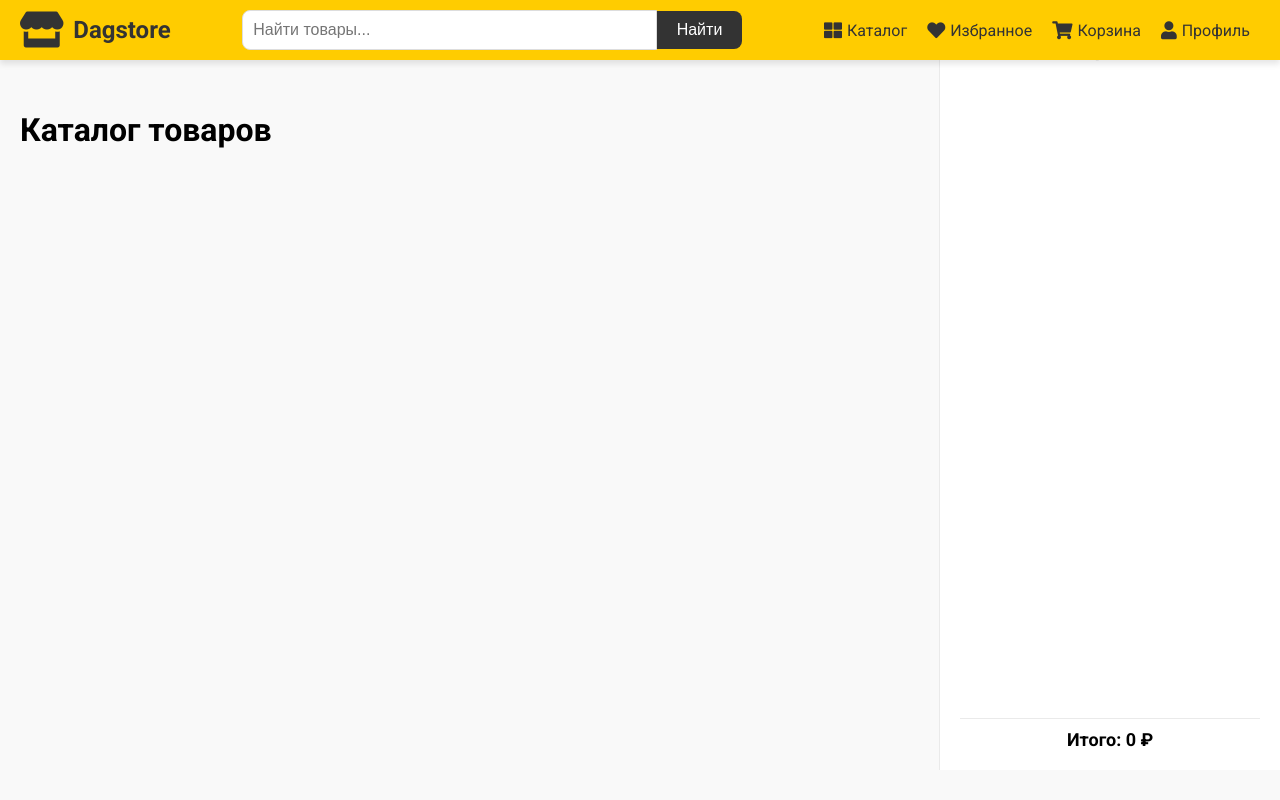
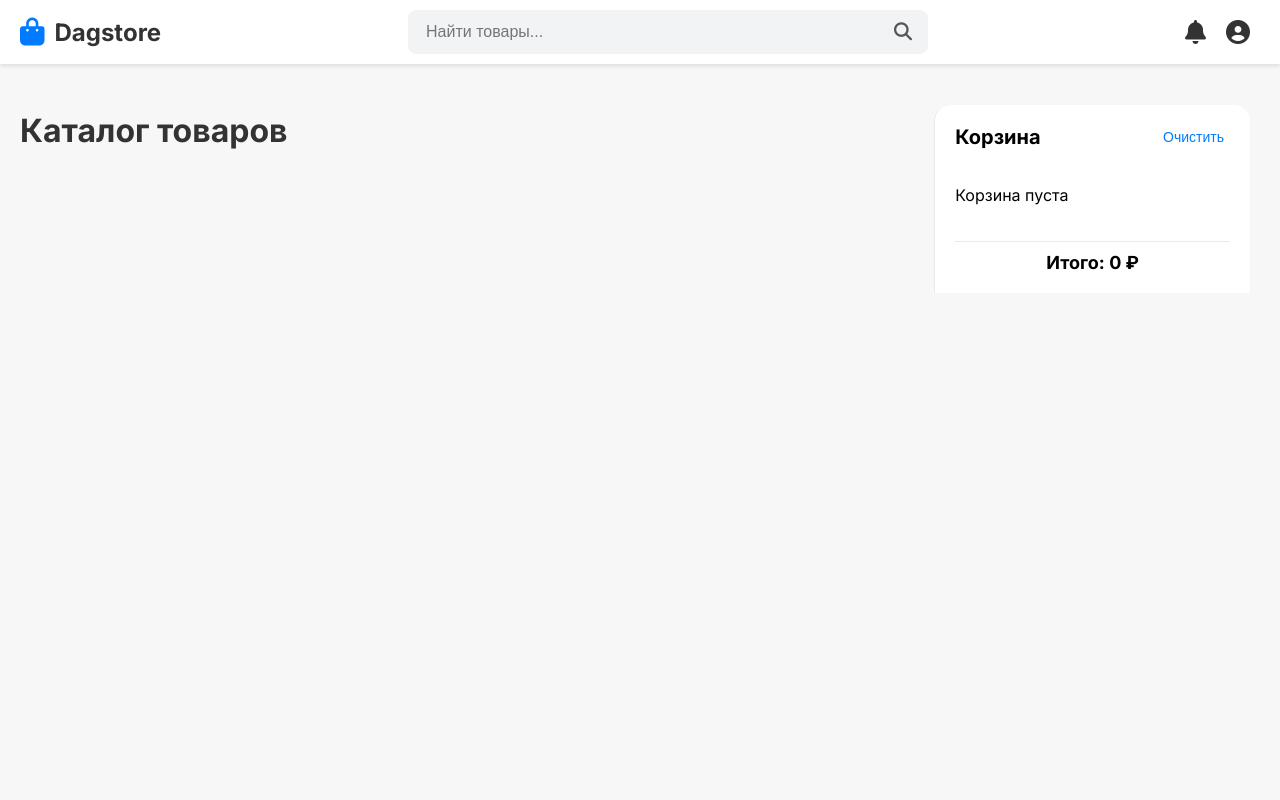
Before and after one commit to Said-Ahmed/dagstore, a Django app: template templates/index.html in a window 1280 px wide. Run offline with Django 5.2, Linux system fonts and the light colour scheme; the template is opened without the code that fills it, so the values that code supplies are empty; parts of the project's set-up code (start-up, migrations or seed data) failed here and were passed over.

Commit message:
commit v3

```diff
--- a/cart/views.py
+++ b/cart/views.py
@@ -1,46 +1,65 @@
-from django.shortcuts import get_object_or_404
+from django.http import JsonResponse
 from rest_framework import viewsets
 from rest_framework.decorators import action
-from rest_framework.response import Response
-from rest_framework import status
+from .cart import get_cart, add_to_cart, remove_from_cart, clear_cart
 
-from .cart import Cart
-from .serializers import CartAddProductSerializer, CartListSerializer
-from store.models import Product
 
 class CartApiViewSet(viewsets.ViewSet):
 
     def list(self, request, *args, **kwargs):
-        cart = Cart(request)
-        serializer_data = CartListSerializer(cart, many=True)
-        print(serializer_data.data)
-        return Response({'cart': serializer_data.data, 'total_sum': cart.get_total_price()})
+        session_id = request.GET.get('session_id')
+        if not session_id:
+            return JsonResponse(
+                {
+                    "cart": [],
+                    "total_sum": 0.0
+                }
+            )
+        cart_data = get_cart(session_id)
+        return JsonResponse(cart_data)
 
     def create(self, request, product_uuid, *args, **kwargs):
-        cart = Cart(request)
-        product = get_object_or_404(Product, uuid=product_uuid)
-        serializer = CartAddProductSerializer(data=request.POST)
-        if serializer.is_valid():
-            serializer_data = serializer.validated_data
-            quantity = cart.add(
-                product=product,
-                quantity=serializer_data.get('quantity')
+        session_id = request.GET.get('session_id')
+        if not session_id:
+            return JsonResponse(
+                {
+                    "error": "Session ID is missing"
+                }, status=400
             )
-            return Response({'quantity': quantity}, status=status.HTTP_201_CREATED)
+        current_quantity = add_to_cart(session_id, product_uuid)
+        return JsonResponse(
+            {
+                "message": "Product added to cart", "current_quantity": current_quantity
+            }
+        )
 
     def destroy(self, request, product_uuid, *args, **kwargs):
-        cart = Cart(request)
-        product = get_object_or_404(Product, uuid=product_uuid)
-        serializer = CartAddProductSerializer(data=request.POST)
-
-        if serializer.is_valid():
-            serializer_data = serializer.validated_data
-            quantity = cart.remove(product=product, override_quantity=serializer_data.get('override_quantity'))
-            return Response({'quantity': quantity}, status=status.HTTP_204_NO_CONTENT)
-
+        session_id = request.GET.get('session_id')
+        if not session_id:
+            return JsonResponse(
+                {
+                    "error": "Session ID is missing"
+                }, status=400
+            )
+        current_quantity = remove_from_cart(session_id, product_uuid)
+        return JsonResponse(
+            {
+                "message": "Product removed from cart", "current_quantity": current_quantity
+             }
+        )
 
     @action(detail=False, methods=['delete'], url_path='clear')
     def clear_cart(self, request):
-        cart = Cart(request)
-        cart.clear()
-        return Response({'status': 'Cart clear'}, status=status.HTTP_200_OK)
+        session_id = request.GET.get('session_id')
+        if not session_id:
+            return JsonResponse(
+                {
+                "error": "Session ID is missing"
+            }, status=400
+            )
+        clear_cart(session_id)
+        return JsonResponse(
+            {
+                "message": "Cart cleared"
+            }
+        )
--- a/templates/index.html
+++ b/templates/index.html
@@ -4,19 +4,22 @@
     <meta charset="UTF-8">
     <meta name="viewport" content="width=device-width, initial-scale=1.0">
     <title>Dagstore</title>
-    <link href="https://fonts.googleapis.com/css2?family=Roboto:wght@400;700&display=swap" rel="stylesheet">
-    <link href="https://cdnjs.cloudflare.com/ajax/libs/font-awesome/5.15.4/css/all.min.css" rel="stylesheet">
+    <!-- Подключение современного шрифта Inter -->
+    <link href="https://fonts.googleapis.com/css2?family=Inter:wght@400;700&display=swap" rel="stylesheet">
+    <!-- Обновление Font Awesome до последней версии -->
+    <link rel="stylesheet" href="https://cdnjs.cloudflare.com/ajax/libs/font-awesome/6.4.0/css/all.min.css">
     <style>
         body {
-            font-family: 'Roboto', sans-serif;
+            font-family: 'Inter', sans-serif;
             margin: 0;
             padding: 0;
-            background-color: #f9f9f9;
+            background-color: #f7f7f7;
         }
 
         /* Основной контейнер для содержимого и корзины */
         .main-container {
             display: flex;
+            margin-top: 70px; /* Отступ от навигационной панели */
         }
 
         .navbar {
@@ -28,9 +31,9 @@
             display: flex;
             align-items: center;
             justify-content: space-between;
-            background-color: #ffcc00;
+            background-color: #fff;
             padding: 10px 20px;
-            box-shadow: 0 4px 6px rgba(0, 0, 0, 0.1);
+            box-shadow: 0 2px 4px rgba(0, 0, 0, 0.1);
         }
 
         .navbar .logo {
@@ -39,8 +42,8 @@
         }
 
         .navbar .logo i {
-            font-size: 36px;
-            color: #333;
+            font-size: 28px;
+            color: #007bff;
             margin-right: 10px;
         }
 
@@ -56,30 +59,26 @@
             flex-grow: 1;
             max-width: 500px;
             margin: 0 20px;
+            background-color: #f1f3f5;
+            border-radius: 8px;
+            padding: 5px 10px;
         }
 
         .navbar .search-bar input {
             flex-grow: 1;
-            padding: 10px;
+            padding: 8px;
             font-size: 16px;
-            border: 1px solid #ddd;
-            border-radius: 8px 0 0 8px;
+            border: none;
+            background-color: transparent;
             outline: none;
         }
 
         .navbar .search-bar button {
-            padding: 10px 20px;
-            font-size: 16px;
             border: none;
-            border-radius: 0 8px 8px 0;
-            background-color: #333;
-            color: white;
+            background-color: transparent;
             cursor: pointer;
-            transition: background-color 0.3s ease;
-        }
-
-        .navbar .search-bar button:hover {
-            background-color: #555;
+            font-size: 18px;
+            color: #555;
         }
 
         .navbar .menu {
@@ -91,61 +90,68 @@
             display: flex;
             align-items: center;
             margin: 0 10px;
-            font-size: 16px;
+            font-size: 20px;
             color: #333;
             cursor: pointer;
         }
 
         .navbar .menu div i {
-            margin-right: 5px;
-            font-size: 18px;
+            font-size: 24px;
+            color: #333;
         }
 
         .navbar .menu div:hover {
-            text-decoration: underline;
+            color: #007bff;
         }
 
         .content {
             flex: 3;
-            margin-top: 70px;
             padding: 20px;
             overflow-y: auto;
         }
 
+        h1 {
+            color: #333;
+        }
+
         #product-list {
             display: grid;
-            grid-template-columns: repeat(auto-fill, minmax(200px, 1fr));
+            grid-template-columns: repeat(auto-fill, minmax(220px, 1fr));
             gap: 20px;
         }
 
         .product {
             background: #fff;
             border: 1px solid #eaeaea;
-            border-radius: 12px;
-            box-shadow: 0 4px 6px rgba(0, 0, 0, 0.1);
+            border-radius: 16px;
+            box-shadow: 0 2px 4px rgba(0, 0, 0, 0.1);
             overflow: hidden;
             transition: box-shadow 0.3s ease, transform 0.3s ease;
+            display: flex;
+            flex-direction: column;
         }
 
         .product:hover {
             transform: translateY(-3px);
-            box-shadow: 0 6px 10px rgba(0, 0, 0, 0.15);
+            box-shadow: 0 4px 8px rgba(0, 0, 0, 0.15);
         }
 
         .product img {
             width: 100%;
-            height: 150px;
+            height: 180px;
             object-fit: cover;
-            border-bottom: 1px solid #eaeaea;
         }
 
         .product-details {
             padding: 15px;
             text-align: left;
+            flex-grow: 1;
+            display: flex;
+            flex-direction: column;
         }
 
         .product-price {
-            font-size: 18px;
+            font-size: 20px;
             font-weight: bold;
             color: #000;
             margin-bottom: 8px;
@@ -155,12 +161,13 @@
             font-size: 16px;
             color: #333;
             margin: 5px 0;
+            flex-grow: 1;
         }
 
         .product-category {
             font-size: 14px;
             color: #888;
-            margin: 3px 0 10px 0;
+            margin-bottom: 10px;
         }
 
         .product button {
@@ -168,13 +175,11 @@
             color: #fff;
             border: none;
             border-radius: 8px;
-            padding: 10px 20px;
+            padding: 10px;
             font-size: 14px;
             cursor: pointer;
             transition: background-color 0.3s ease;
-            display: block;
-            margin: 15px auto 0 auto;
-            width: 80%;
+            width: 100%;
             text-align: center;
         }
 
@@ -186,19 +191,42 @@
             flex: 1;
             background-color: #fff;
             border-left: 1px solid #eaeaea;
-            height: calc(100vh - 70px);
-            position: sticky;
-            top: 70px;
+            border-top-left-radius: 16px;
+            border-top-right-radius: 16px;
             display: flex;
             flex-direction: column;
             padding: 20px;
+            margin-left: 70px; /* Отступ от левого края */
+            margin-right: 30px; /* Добавленный отступ справа */
+            margin-top: 35px; /* Отступ сверху от навигационной панели */
+            max-height: calc(100vh - 70px - 35px); /* Высота корзины до конца экрана */
+        }
+
+        .cart-header {
+            display: flex;
+            justify-content: space-between;
+            align-items: center;
+            margin-bottom: 20px;
         }
 
         .cart h2 {
             font-size: 20px;
             font-weight: bold;
-            margin-bottom: 20px;
-            text-align: center;
+            margin: 0;
+            text-align: left;
+        }
+
+        .clear-cart {
+            background: none;
+            border: none;
+            color: #007bff;
+            cursor: pointer;
+            font-size: 14px;
+            transition: color 0.3s ease;
+        }
+
+        .clear-cart:hover {
+            color: #ff6b6b;
         }
 
         .cart-items {
@@ -216,8 +244,12 @@
         }
 
         .cart-item {
+            background-color: #f9f9f9;
+            border-radius: 12px;
+            padding: 10px;
             display: flex;
             margin-bottom: 15px;
+            align-items: center;
         }
 
         .cart-item img {
@@ -225,15 +257,13 @@
             height: 60px;
             object-fit: cover;
             margin-right: 10px;
+            border-radius: 8px;
         }
 
         .cart-item-details {
             display: flex;
-        }
-
-        .cart-item-details div {
-            display: flex;
             flex-direction: column;
+            flex-grow: 1;
         }
 
         .cart-item-name {
@@ -247,24 +277,38 @@
             font-size: 14px;
             color: #555;
         }
+
+        .remove-from-cart {
+            background-color: #ff4d4d;
+            color: #fff;
+            border: none;
+            border-radius: 8px;
+            padding: 5px 10px;
+            font-size: 14px;
+            cursor: pointer;
+            align-self: flex-start;
+            margin-top: 10px;
+        }
+
+        .remove-from-cart:hover {
+            background-color: #cc0000;
+        }
     </style>
 </head>
 <body>
     <!-- Навигационная панель -->
     <div class="navbar">
         <div class="logo">
-            <i class="fas fa-store"></i>
+            <i class="fas fa-shopping-bag"></i>
             <span>Dagstore</span>
         </div>
         <div class="search-bar">
             <input type="text" id="search-input" placeholder="Найти товары...">
-            <button id="search-button">Найти</button>
+            <button id="search-button"><i class="fas fa-search"></i></button>
         </div>
         <div class="menu">
-            <div><i class="fas fa-th-large"></i>Каталог</div>
-            <div><i class="fas fa-heart"></i>Избранное</div>
-            <div><i class="fas fa-shopping-cart"></i>Корзина</div>
-            <div><i class="fas fa-user"></i>Профиль</div>
+            <div><i class="fas fa-bell"></i></div>
+            <div><i class="fas fa-user-circle"></i></div>
         </div>
     </div>
 
@@ -278,7 +322,10 @@
 
         <!-- Корзина -->
         <div class="cart">
-            <h2>Корзина</h2>
+            <div class="cart-header">
+                <h2>Корзина</h2>
+                <button class="clear-cart">Очистить</button>
+            </div>
             <div class="cart-items"></div>
             <div class="cart-total">Итого: 0 ₽</div>
         </div>
@@ -286,6 +333,16 @@
 
     <script>
         const baseURL = "http://127.0.0.1:8000";
+
+        const state = {};
+        function initializeSession() {
+            let sessionId = localStorage.getItem('session_id');
+            if (!sessionId) {
+                sessionId = Math.random().toString(36).substring(2);
+                localStorage.setItem('session_id', sessionId);
+            }
+            state.sessionId = sessionId;
+        }
 
         async function fetchProducts() {
             try {
@@ -304,7 +361,7 @@
                                 <div class="product-price">${product.price} ₽</div>
                                 <div class="product-name">${product.name}</div>
                                 <div class="product-category">${product.category}</div>
-                                <button class="add-to-cart" data-uuid="${product.uuid}">+ Добавить</button>
+                                <button class="add-to-cart" data-uuid="${product.uuid}">+ Добавить в корзину</button>
                             </div>
                         `;
                         productList.appendChild(productDiv);
@@ -317,12 +374,43 @@
             }
         }
 
+        function attachAddToCartHandlers() {
+            const addToCartButtons = document.querySelectorAll(".add-to-cart");
+
+            addToCartButtons.forEach(button => {
+                button.addEventListener("click", () => {
+                    const productUUID = button.getAttribute("data-uuid");
+                    addToCart(productUUID);
+                });
+            });
+        }
+
+        async function addToCart(uuid) {
+            try {
+                const response = await fetch(`${baseURL}/cart/add/${uuid}/?session_id=${state.sessionId}`, {
+                    method: 'POST',
+                    headers: {
+                        'Content-Type': 'application/json',
+                    },
+                    body: JSON.stringify({}),
+                });
+
+                if (!response.ok) {
+                    throw new Error('Ошибка при добавлении в корзину');
+                }
+
+                fetchCart();
+            } catch (error) {
+                console.error("Ошибка при добавлении в корзину:", error);
+            }
+        }
+
         async function fetchCart() {
             try {
-                const response = await fetch(`${baseURL}/cart/`);
+                const response = await fetch(`${baseURL}/cart/?session_id=${state.sessionId}`);
                 const data = await response.json();
                 const cartItemsDiv = document.querySelector('.cart-items');
-                cartItemsDiv.innerHTML = ''; // Очищаем предыдущие элементы корзины
+                cartItemsDiv.innerHTML = '';
 
                 if (data.cart && data.cart.length > 0) {
                     data.cart.forEach(item => {
@@ -330,14 +418,13 @@
                         itemDiv.className = 'cart-item';
 
                         itemDiv.innerHTML = `
+                            <img src="${baseURL}${item.product.image}" alt="${item.product.name}" />
                             <div class="cart-item-details">
-                                <img src="${baseURL}${item.product.image}" alt="${item.product.name}" />
-                                <div>
-                                    <div class="cart-item-name">${item.product.name}</div>
-                                    <div class="cart-item-quantity">Количество: ${item.quantity}</div>
-                                    <div class="cart-item-price">Цена: ${item.price} ₽</div>
-                                    <div class="cart-item-total-price">Сумма: ${item.total_price} ₽</div>
-                                </div>
+                                <div class="cart-item-name">${item.product.name}</div>
+                                <div class="cart-item-quantity">Количество: ${item.quantity}</div>
+                                <div class="cart-item-price">Цена: ${item.price} ₽</div>
+                                <div class="cart-item-total-price">Сумма: ${item.total_price} ₽</div>
+                                <button class="remove-from-cart" data-uuid="${item.product.uuid}">Удалить</button>
                             </div>
                         `;
 
@@ -346,6 +433,8 @@
 
                     const cartTotalDiv = document.querySelector('.cart-total');
                     cartTotalDiv.textContent = `Итого: ${data.total_sum} ₽`;
+
+                    attachRemoveHandlers();
                 } else {
                     cartItemsDiv.innerHTML = '<p>Корзина пуста</p>';
                     const cartTotalDiv = document.querySelector('.cart-total');
@@ -356,38 +445,57 @@
             }
         }
 
-        async function addToCart(uuid, button) {
-            try {
-                const response = await fetch(`${baseURL}/cart/add/${uuid}/`, {
-                    method: 'POST',
-                    headers: { 'Content-Type': 'application/json' },
-                });
+        function attachRemoveHandlers() {
+            const removeButtons = document.querySelectorAll('.remove-from-cart');
 
-                if (!response.ok) {
-                    throw new Error('Ошибка при добавлении в корзину');
-                }
-
-                const data = await response.json();
-
-                // Обновляем корзину
-                fetchCart();
-
-            } catch (error) {
-                console.error("Ошибка при добавлении в корзину:", error);
-            }
-        }
-
-        function attachAddToCartHandlers() {
-            const buttons = document.querySelectorAll('.add-to-cart');
-            buttons.forEach(button => {
-                button.addEventListener('click', async () => {
-                    const uuid = button.getAttribute('data-uuid');
-                    await addToCart(uuid, button);
+            removeButtons.forEach(button => {
+                button.addEventListener('click', () => {
+                    const productUUID = button.getAttribute('data-uuid');
+                    removeFromCart(productUUID);
                 });
             });
         }
 
+        async function removeFromCart(productUUID) {
+            try {
+                const response = await fetch(`${baseURL}/cart/remove/${productUUID}/?session_id=${state.sessionId}`, {
+                    method: 'DELETE',
+                });
+
+                if (!response.ok) {
+                    throw new Error('Ошибка при удалении продукта из корзины');
+                }
+
+                const data = await response.json();
+                console.log(data.message);
+
+                fetchCart();
+            } catch (error) {
+                console.error('Ошибка при удалении продукта из корзины:', error);
+            }
+        }
+
+        // Функция для очистки корзины
+        document.querySelector('.clear-cart').addEventListener('click', clearCart);
+
+        async function clearCart() {
+            try {
+                const response = await fetch(`${baseURL}/cart/clear/?session_id=${state.sessionId}`, {
+                    method: 'DELETE',
+                });
+
+                if (!response.ok) {
+                    throw new Error('Ошибка при очистке корзины');
+                }
+
+                fetchCart();
+            } catch (error) {
+                console.error('Ошибка при очистке корзины:', error);
+            }
+        }
+
         document.addEventListener('DOMContentLoaded', () => {
+            initializeSession();
             fetchProducts();
             fetchCart();
         });
```
Also changed, not shown: cart/cart.py (+65 -63 lines), dagstore/settings.py (+12 -9 lines), store/views.py (+10 -5 lines), 1 other file.
